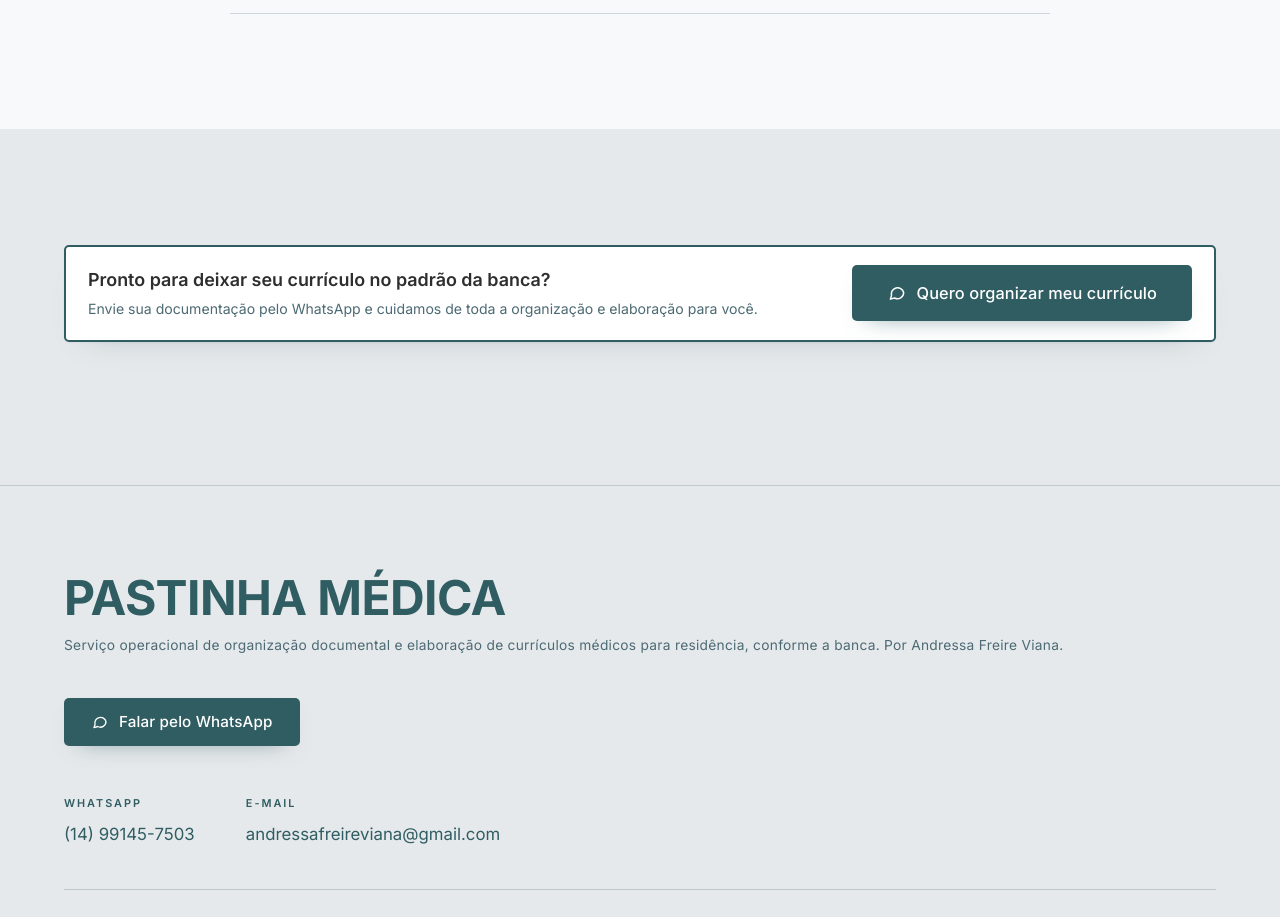
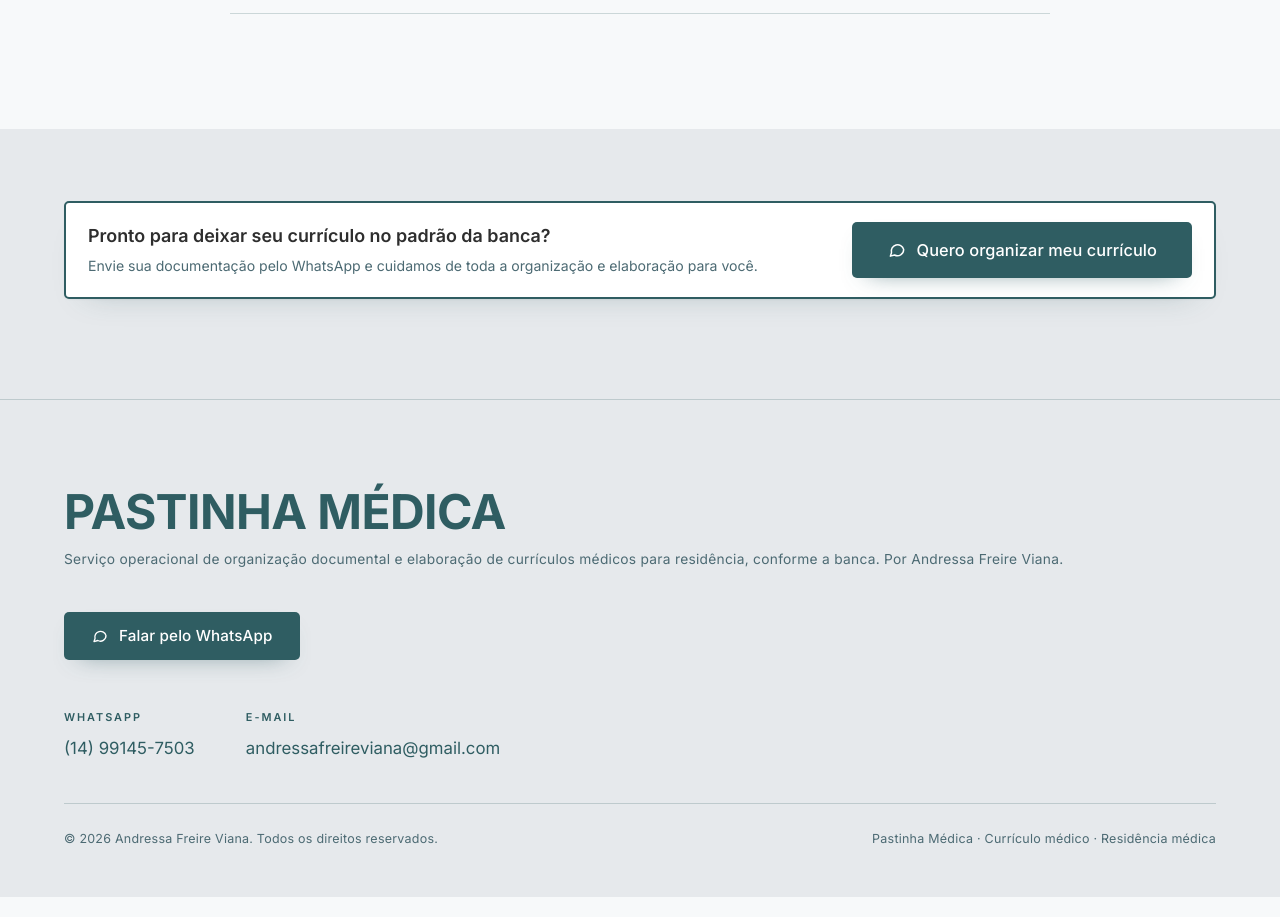
Before and after one commit to andressafreireviana-creator/pastinhamedica, a Next.js app: page / in a window 1280 px wide. Shown: the part 10600-11517 px from the top of the page. Built offline with nearby package versions, Linux system fonts and the light colour scheme; no server answers.

Commit message:
Reduz respiro excessivo na seção final de CTA
Padding vertical mais compacto em #contato para eliminar o excesso de
espaço em volta da caixa do CTA.

Co-Authored-By: Claude Opus 4.8 <noreply@anthropic.com>
Claude-Session: https://claude.ai/code/session_01BwrAf9vY1pJadsWp6T4XUP

```diff
--- a/app/globals.css
+++ b/app/globals.css
@@ -913,3 +913,6 @@
   .plan ul{gap:13px;margin-bottom:28px;}
   .plan li{font-size:.94rem;line-height:1.5;}
   .plan-price .val{font-size:2rem;}
+
+  /* CTA final — seção mais compacta (evita excesso de respiro em volta da caixa) */
+  #contato{padding:clamp(44px,6vw,72px) 0;}
```
